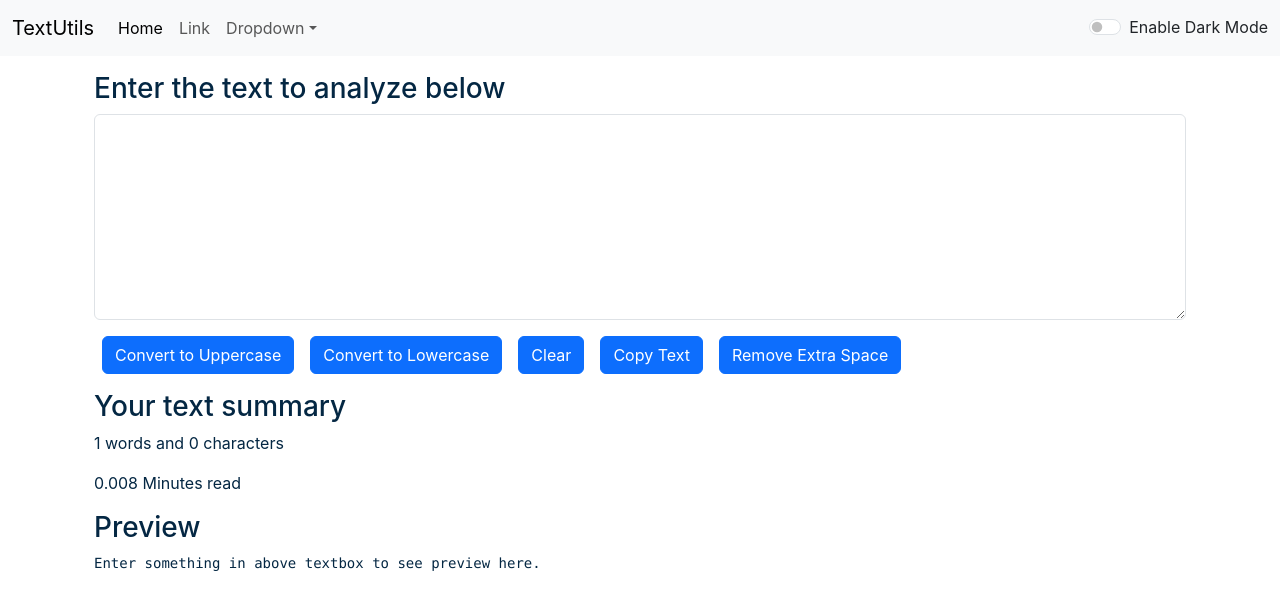
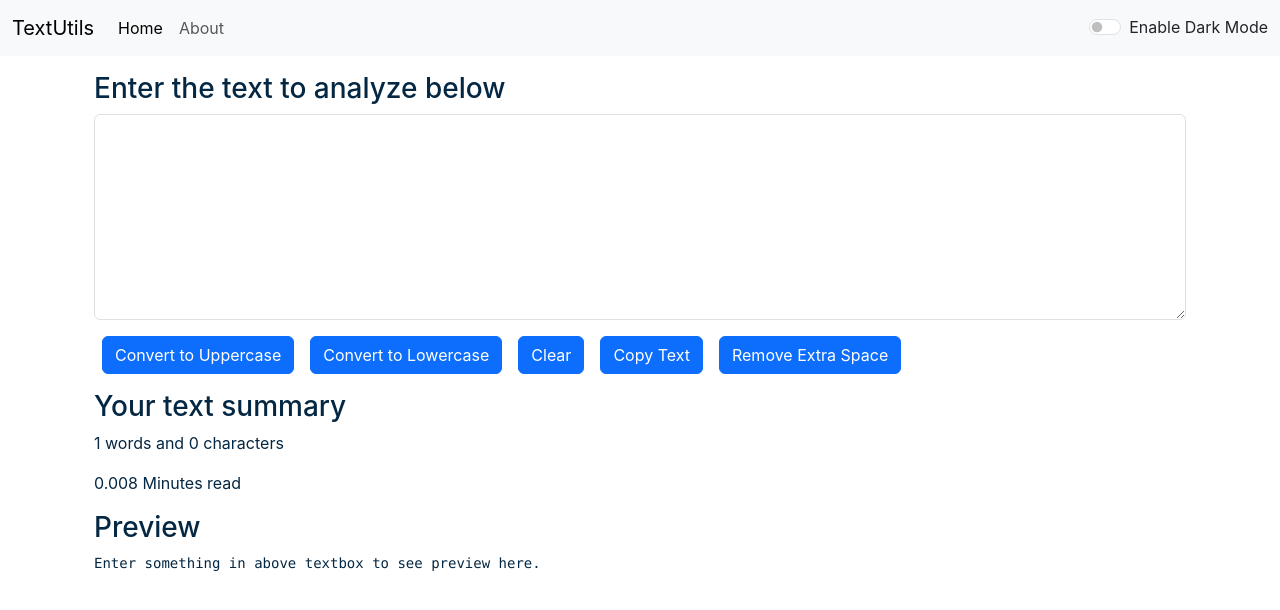
Before and after one commit to jenitlalshakya/react-TextUtils, a React (Create React App) app: page / in a window 1280 px wide. Shown: the top 610 px of the page. Built offline with nearby package versions, Linux system fonts and the light colour scheme.

Commit message:
Implemented React Router

```diff
--- a/package.json
+++ b/package.json
@@ -10,6 +10,7 @@
     "@testing-library/user-event": "^13.5.0",
     "react": "^19.2.3",
     "react-dom": "^19.2.3",
+    "react-router-dom": "^7.12.0",
     "react-scripts": "5.0.1",
     "web-vitals": "^2.1.4"
   },
--- a/src/App.js
+++ b/src/App.js
@@ -2,7 +2,8 @@
 import Navbar from './components/Navbar';
 import Form from './components/Form';
 import React, { useState } from 'react';
-// import About from './components/About';
+import About from './components/About';
+import { BrowserRouter as Router, Routes, Route } from 'react-router-dom';
 
 function App() {
     const [mode, setMode] = useState('light');
@@ -18,11 +19,15 @@
 
 	return (
 		<>
+		<Router>
 		<Navbar title="TextUtils" mode={mode} toggleMode={toggleMode} />
 		<div className="container my-3">
-		<Form heading="Enter the text to analyze below" mode={mode} />
+			<Routes>
+				<Route exact path="/about" element={<About />} />
+				<Route exact path="/" element={<Form heading="Enter the text to analyze below" mode={mode} />} />
+			</Routes>
 		</div>
-		{/* <About /> */}
+		</Router>
 		</>
 	);
 }
--- a/src/components/Navbar.js
+++ b/src/components/Navbar.js
@@ -1,35 +1,36 @@
 import React from 'react'
 import PropTypes from 'prop-types'
+import { Link } from 'react-router-dom'
 
 export default function Navbar(props) {
   return (
     <nav className={`navbar navbar-expand-lg navbar-${props.mode} bg-${props.mode}`}>
     <div className="container-fluid">
-        <a className="navbar-brand" href="/">{props.title}</a>
+        <Link className="navbar-brand" to="/">{props.title}</Link>
         <button className="navbar-toggler" type="button" data-bs-toggle="collapse" data-bs-target="#navbarSupportedContent" aria-controls="navbarSupportedContent" aria-expanded="false" aria-label="Toggle navigation">
         <span className="navbar-toggler-icon"></span>
         </button>
         <div className="collapse navbar-collapse" id="navbarSupportedContent">
         <ul className="navbar-nav me-auto mb-2 mb-lg-0">
             <li className="nav-item">
-            <a className="nav-link active" aria-current="page" href="/">Home</a>
+            <Link className="nav-link active" aria-current="page" to="/">Home</Link>
             </li>
             <li className="nav-item">
-            <a className="nav-link" href="/">Link</a>
+            <Link className="nav-link" to="/about">About</Link>
             </li>
-            <li className="nav-item dropdown">
-            <a className="nav-link dropdown-toggle" href="/" role="button" data-bs-toggle="dropdown" aria-expanded="false">
+            {/* <li className="nav-item dropdown">
+            <Link className="nav-link dropdown-toggle" to="/" role="button" data-bs-toggle="dropdown" aria-expanded="false">
                 Dropdown
-            </a>
+            </Link>
             <ul className="dropdown-menu">
-                <li><a className="dropdown-item" href="/">Action</a></li>
-                <li><a className="dropdown-item" href="/">Another action</a></li>
+                <li><Link className="dropdown-item" to="/">Action</Link></li>
+                <li><Link className="dropdown-item" to="/">Another action</Link></li>
                 <li><hr className="dropdown-divider"/></li>
-                <li><a className="dropdown-item" href="/">Something else here</a></li>
+                <li><Link className="dropdown-item" to="/">Something else here</Link></li>
             </ul>
-            </li>
+            </li> */}
             {/* <li className="nav-item">
-            <a className="nav-link disabled" aria-disabled="true">Disabled</a>
+            <Link className="nav-link disabled" aria-disabled="true">Disabled</Link>
             </li> */}
         </ul>
         {/* <form className="d-flex" role="search">
```
Also changed, not shown: 1 other file (tests, documents, lock files or other folders).
